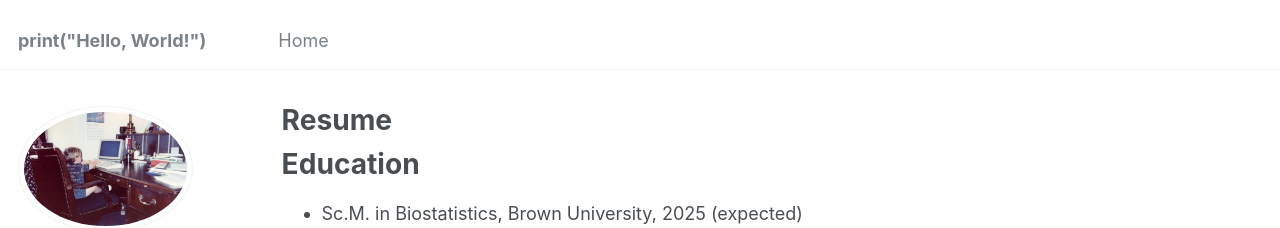
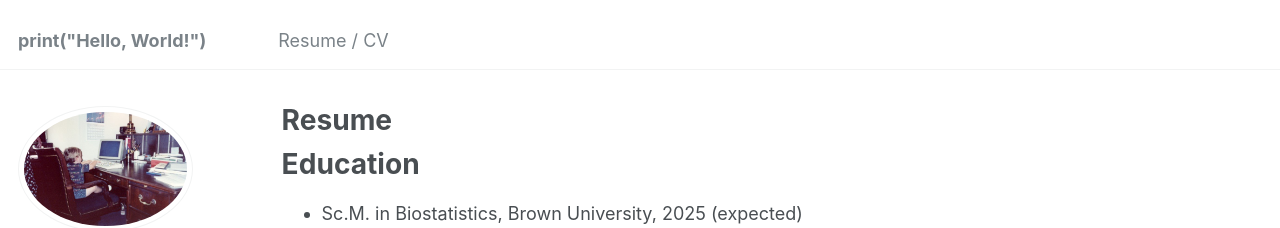
Before and after one commit to tomrannosaurus/tomrannosaurus.github.io, a Jekyll site: the page built from _pages/about.md, in a window 1280 px wide. Shown: the top 228 px of the page. Built offline with Jekyll 4.4.1, drawn with Linux system fonts in a browser that asks for light colours; some web fonts are replaced.

Commit message:
Update navigation.yml
adds link to root page in nav bar

```diff
--- a/_data/navigation.yml
+++ b/_data/navigation.yml
@@ -5,5 +5,5 @@
 # prevent it from being included in the site.
 
 main:
-  - title: "Home"
+  - title: "Resume / CV"
     url: "/"
```
